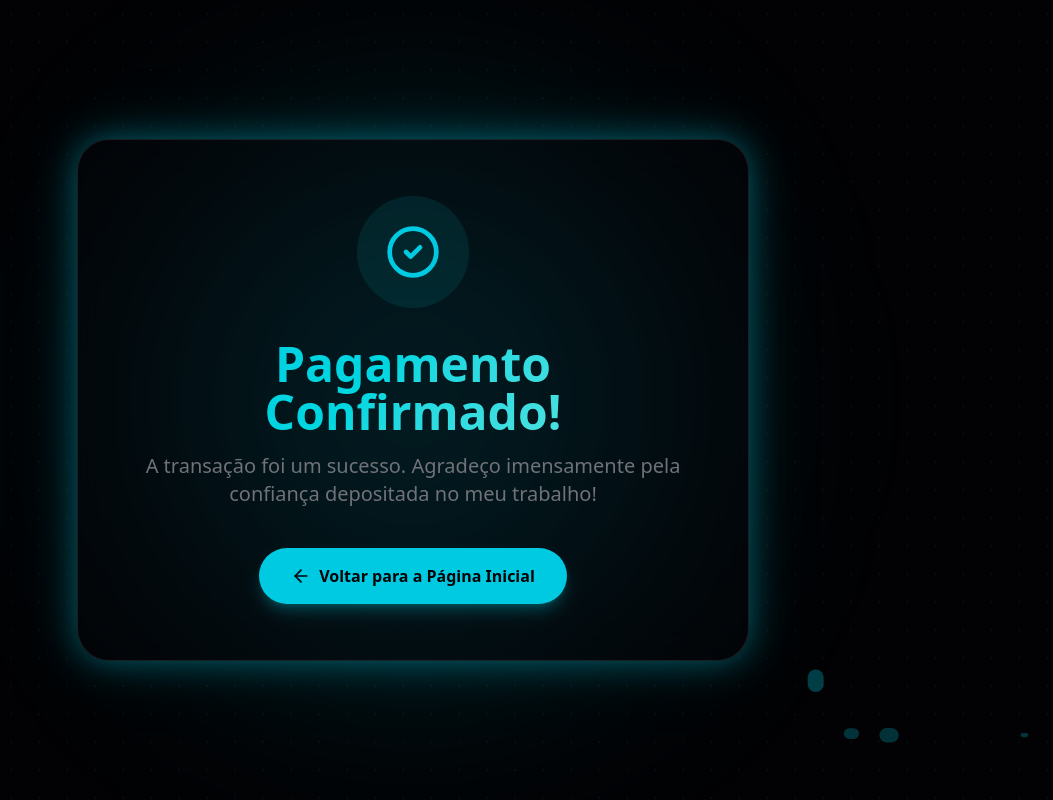
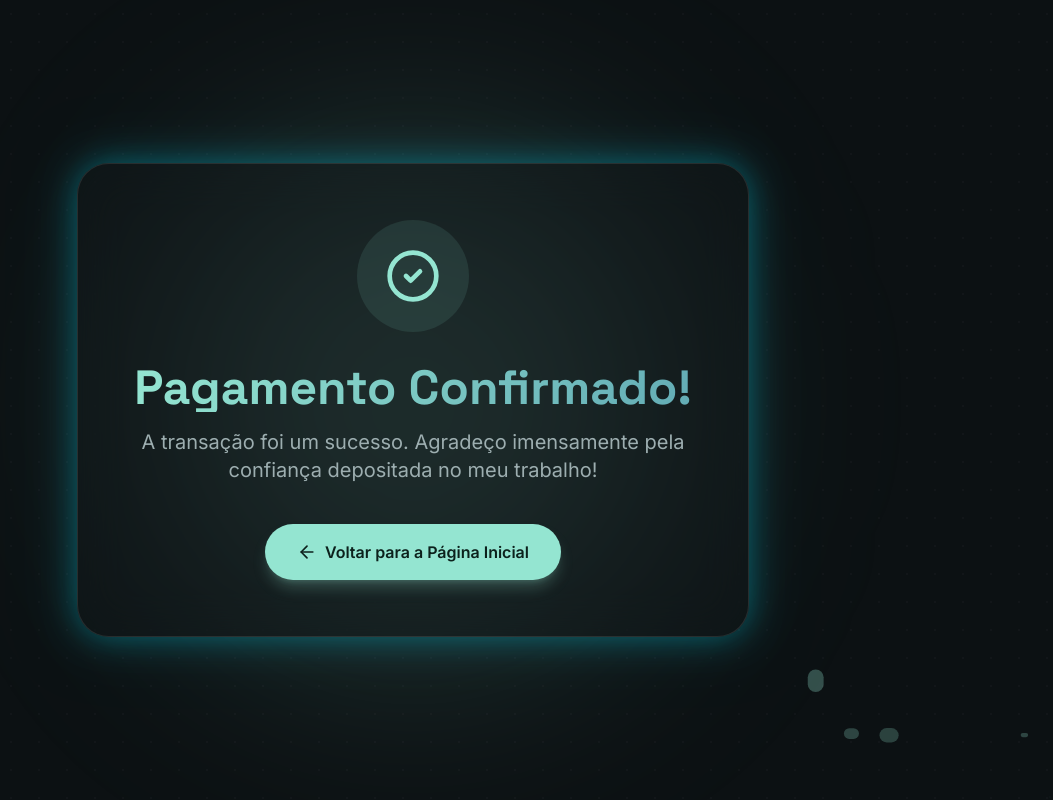
Before and after one commit to FelipeFMedeiros/Portfolio, a React (Vite) app: page /success in a window 1280 px wide. Shown: the whole page, without its empty margins (227-1280 px from the left). Built offline with nearby package versions, Linux system fonts and the light colour scheme.

Commit message:
feat: establish motion and accessible interaction foundations

```diff
--- a/index.html
+++ b/index.html
@@ -9,7 +9,7 @@
         <link rel="preconnect" href="https://fonts.googleapis.com" />
         <link rel="preconnect" href="https://fonts.gstatic.com" crossorigin />
         <link
-            href="https://fonts.googleapis.com/css2?family=Inter:wght@300;400;500;600;700;800;900&display=swap"
+            href="https://fonts.googleapis.com/css2?family=IBM+Plex+Mono:wght@400;500&family=Inter:wght@400;500;600;700;800;900&family=Space+Grotesk:wght@400;500;600;700&display=swap"
             rel="stylesheet"
         />
 
--- a/package.json
+++ b/package.json
@@ -17,6 +17,7 @@
     "clsx": "^2.1.1",
     "framer-motion": "^12.35.1",
     "lucide-react": "^0.577.0",
+    "motion": "^12.43.0",
     "radix-ui": "^1.4.3",
     "react": "^19.1.1",
     "react-dom": "^19.1.1",
--- a/src/App.tsx
+++ b/src/App.tsx
@@ -3,16 +3,17 @@ import ScrollToTop from '@/components/ScrollToTop';
 import Portfolio from '@/pages/Portfolio';
 import ProjectDetail from '@/pages/ProjectDetail';
 import PaymentConfirmation from '@/pages/PaymentConfirmation';
+import { MotionConfig } from 'motion/react';
 
 export default function App() {
     return (
-        <>
+        <MotionConfig reducedMotion="user">
             <ScrollToTop />
             <Routes>
                 <Route path="/" element={<Portfolio />} />
                 <Route path="/projects/:slug" element={<ProjectDetail />} />
                 <Route path="/success" element={<PaymentConfirmation />} />
             </Routes>
-        </>
+        </MotionConfig>
     );
 }
--- /dev/null
+++ b/src/components/ui/Magnetic.tsx
@@ -0,0 +1,26 @@
+import type { ReactNode, PointerEvent } from 'react';
+import { motion, useMotionValue, useSpring } from 'motion/react';
+import { usePointerEffects } from '@/hooks/usePointerEffects';
+
+export default function Magnetic({ children, className, strength = 0.2 }: {
+    children: ReactNode; className?: string; strength?: number;
+}) {
+    const enabled = usePointerEffects();
+    const targetX = useMotionValue(0);
+    const targetY = useMotionValue(0);
+    const x = useSpring(targetX, { stiffness: 220, damping: 18 });
+    const y = useSpring(targetY, { stiffness: 220, damping: 18 });
+    const reset = () => { targetX.set(0); targetY.set(0); };
+    const move = (event: PointerEvent<HTMLSpanElement>) => {
+        if (!enabled) return;
+        const rect = event.currentTarget.getBoundingClientRect();
+        targetX.set((event.clientX - rect.left - rect.width / 2) * strength);
+        targetY.set((event.clientY - rect.top - rect.height / 2) * strength);
+    };
+    return (
+        <motion.span className={className ?? 'inline-flex'} style={{ x: enabled ? x : 0, y: enabled ? y : 0 }}
+            onPointerMove={move} onPointerLeave={reset} onBlur={reset}>
+            {children}
+        </motion.span>
+    );
+}
--- /dev/null
+++ b/src/components/ui/SectionHeading.tsx
@@ -0,0 +1,14 @@
+import type { ReactNode } from 'react';
+import { motion } from 'motion/react';
+
+export default function SectionHeading({ number, eyebrow, children }: {
+    number: string; eyebrow: string; children: ReactNode;
+}) {
+    return (
+        <motion.div initial={{ opacity: 0, y: 24 }} whileInView={{ opacity: 1, y: 0 }}
+            viewport={{ once: true, amount: 0.4 }} transition={{ duration: 0.6 }} className="section-heading">
+            <div className="section-eyebrow"><span>{number} /</span><span>{eyebrow}</span></div>
+            <h2>{children}</h2>
+        </motion.div>
+    );
+}
--- /dev/null
+++ b/src/hooks/usePointerEffects.ts
@@ -0,0 +1,15 @@
+import { useEffect, useState } from 'react';
+import { useReducedMotion } from 'motion/react';
+
+export function usePointerEffects() {
+    const reducedMotion = useReducedMotion();
+    const [finePointer, setFinePointer] = useState(false);
+    useEffect(() => {
+        const query = window.matchMedia('(hover: hover) and (pointer: fine)');
+        const update = () => setFinePointer(query.matches);
+        update();
+        query.addEventListener('change', update);
+        return () => query.removeEventListener('change', update);
+    }, []);
+    return finePointer && !reducedMotion;
+}
--- a/src/styles/index.css
+++ b/src/styles/index.css
@@ -4,13 +4,13 @@
 @layer base {
     :root {
         --radius: 0.5rem;
-        --background: oklch(0.98 0 264);
+        --background: #f3f5ef;
         --foreground: oklch(0.14 0.01 264);
         --card: oklch(1 0 0);
         --card-foreground: oklch(0.14 0.01 264);
         --popover: oklch(1 0 0);
         --popover-foreground: oklch(0.14 0.01 264);
-        --primary: oklch(0.60 0.15 207);
+        --primary: #146e61;
         --primary-foreground: oklch(0.98 0 0);
         --secondary: oklch(0.94 0.01 264);
         --secondary-foreground: oklch(0.20 0.02 264);
@@ -39,23 +39,23 @@
     }
 
     .dark {
-        --background: oklch(0.09 0.01 264);
-        --foreground: oklch(0.97 0 0);
-        --card: oklch(0.14 0.01 264);
+        --background: #0c1113;
+        --foreground: #eef2eb;
+        --card: #121a1d;
         --card-foreground: oklch(0.97 0 0);
         --popover: oklch(0.14 0.01 264);
         --popover-foreground: oklch(0.97 0 0);
-        --primary: oklch(0.76 0.15 207);
-        --primary-foreground: oklch(0.09 0.01 264);
+        --primary: #94e5d1;
+        --primary-foreground: #0c211c;
         --secondary: oklch(0.20 0.01 264);
         --secondary-foreground: oklch(0.80 0 0);
         --muted: oklch(0.17 0.01 264);
-        --muted-foreground: oklch(0.55 0.01 264);
+        --muted-foreground: #9daeb0;
         --accent: oklch(0.76 0.15 207);
         --accent-foreground: oklch(0.09 0.01 264);
         --destructive: oklch(0.577 0.245 27.325);
         --destructive-foreground: oklch(0.985 0 0);
-        --border: oklch(0.24 0.01 264);
+        --border: #293539;
         --input: oklch(0.20 0.01 264);
         --ring: oklch(0.76 0.15 207);
         --chart-1: oklch(0.76 0.15 207);
@@ -75,7 +75,9 @@
 }
 
 @theme inline {
-    --font-family-sans: 'Inter', system-ui, -apple-system, sans-serif;
+    --font-sans: 'Inter', system-ui, -apple-system, sans-serif;
+    --font-display: 'Space Grotesk', 'Inter', sans-serif;
+    --font-mono: 'IBM Plex Mono', monospace;
     --color-background: var(--background);
     --color-foreground: var(--foreground);
     --color-card: var(--card);
@@ -120,12 +122,21 @@
     }
 
     html {
-        /* Desabilitado o scroll-behavior global para não quebrar a restauração nativa do navegador ao voltar (POP) */
+        scroll-padding-top: 110px;
+        overflow-x: hidden;
     }
 
     body {
         @apply bg-background text-foreground font-sans antialiased;
+        margin: 0;
+        min-width: 320px;
+        overflow-x: hidden;
     }
+
+    h1, h2, h3, h4 { font-family: var(--font-display); }
+    button, a { -webkit-tap-highlight-color: transparent; }
+    button:not(:disabled), a { touch-action: manipulation; }
+    :focus-visible { outline: 2px solid var(--primary); outline-offset: 5px; }
 }
 
 @layer utilities {
@@ -144,11 +155,7 @@
     }
 
     .text-gradient-cyan {
-        background: linear-gradient(
-            135deg,
-            oklch(0.76 0.15 207),
-            oklch(0.85 0.12 190)
-        );
+        background: linear-gradient(110deg, var(--primary), #63acb5);
         -webkit-background-clip: text;
         -webkit-text-fill-color: transparent;
         background-clip: text;
@@ -162,6 +169,36 @@
     .scrollbar-hide::-webkit-scrollbar {
         display: none;
     }
+}
+
+.mouse-glow {
+    position: fixed;
+    top: 0;
+    left: 0;
+    width: 700px;
+    height: 700px;
+    pointer-events: none;
+    z-index: 20;
+    background: radial-gradient(circle, color-mix(in srgb, var(--primary) 5%, transparent), transparent 65%);
+}
+
+.content-shell { width: min(100% - 3rem, 1200px); margin-inline: auto; }
+.section-shell { position: relative; padding-block: clamp(5rem, 9vw, 8rem); border-top: 1px solid var(--border); }
+.section-heading { margin-bottom: clamp(2rem, 5vw, 4rem); }
+.section-eyebrow { display: flex; align-items: center; gap: 1.5rem; margin-bottom: 1.5rem; font: 500 11px var(--font-mono); text-transform: uppercase; letter-spacing: .14em; }
+.section-eyebrow > :first-child { color: var(--primary); }
+.section-eyebrow > :last-child { color: var(--muted-foreground); }
+.section-heading h2 { font-size: clamp(2.5rem, 5.4vw, 4.6rem); font-weight: 500; letter-spacing: -.065em; line-height: 1.08; text-wrap: balance; }
+.section-heading h2 > span { color: var(--primary); }
+.action-primary, .action-secondary { display: inline-flex; align-items: center; justify-content: center; gap: .8rem; min-height: 50px; padding: .85rem 1.4rem; font-size: 13px; font-weight: 600; border: 1px solid transparent; border-radius: 7px; cursor: pointer; transition: background .2s, border-color .2s, color .2s; }
+.action-primary { color: var(--primary-foreground); background: var(--primary); }
+.action-primary:hover { background: color-mix(in srgb, var(--primary) 80%, white); }
+.action-secondary { color: var(--foreground); border-color: var(--border); background: color-mix(in srgb, var(--card) 70%, transparent); }
+.action-secondary:hover { border-color: var(--primary); background: color-mix(in srgb, var(--primary) 8%, var(--card)); }
+
+@media (max-width: 639px) { .content-shell { width: calc(100% - 2.5rem); } }
+@media (prefers-reduced-motion: reduce) {
+    *, *::before, *::after { animation-duration: .01ms !important; animation-iteration-count: 1 !important; transition-duration: .01ms !important; scroll-behavior: auto !important; }
 }
 
 ::selection {
--- a/vite.config.ts
+++ b/vite.config.ts
@@ -17,7 +17,7 @@ export default defineConfig({
             },
         }),
         tailwindcss(),
-        visualizer({ open: true, filename: 'bundle-analysis.html' }),
+        visualizer({ open: false, filename: 'bundle-analysis.html' }),
     ],
     server: {
         port: 5173,
@@ -40,7 +40,7 @@ export default defineConfig({
                     if (id.includes('node_modules/lucide-react') || id.includes('node_modules/react-icons') || id.includes('node_modules/radix-ui')) {
                         return 'ui-libs';
                     }
-                    if (id.includes('node_modules/framer-motion')) {
+                    if (id.includes('node_modules/framer-motion') || id.includes('node_modules/motion')) {
                         return 'animation';
                     }
                 },
```
Also changed, not shown: src/components/ui/MouseGlow.tsx (+17 -11 lines), 1 other file (tests, documents, lock files or other folders).
